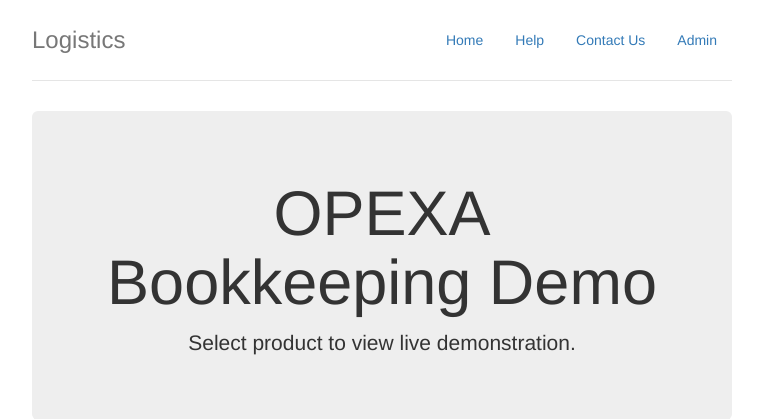
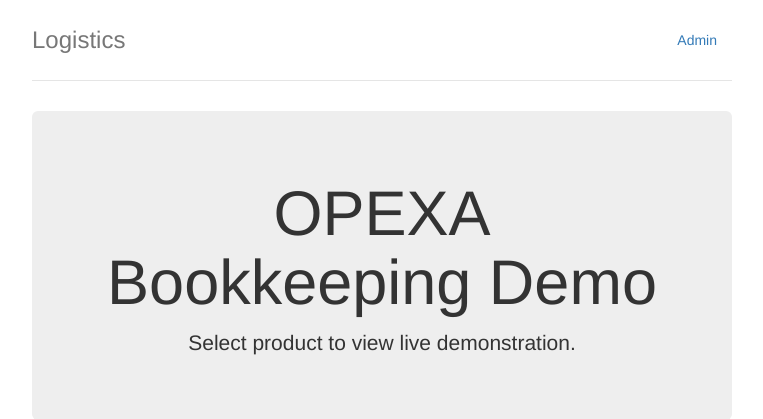
Before and after one commit to PyUnchained/books, a Django app: template templates/books/landing.html in a window 1280 px wide. Shown: the top 419 px of the page, without its empty margins (258-1021 px from the left). Run offline with Django 3.2, Linux system fonts and the light colour scheme; the template is opened without the code that fills it, so the values that code supplies are empty; parts of the project's set-up code (start-up, migrations or seed data) failed here and were passed over; some libraries are stand-ins or nearby versions.

Commit message:
Updated demo view and removed pyc files.

```diff
--- a/templates/books/landing.html
+++ b/templates/books/landing.html
@@ -52,9 +52,6 @@
         <nav>
           <ul class="nav nav-pills pull-right">
             {% block nav_list %}
-            <li role="presentation"><a href="#">Home</a></li>
-            <li role="presentation"><a href="#">Help</a></li>
-            <li role="presentation"><a href="#">Contact Us</a></li>
             <li role="presentation"><a href="/admin">Admin</a></li>
             {% endblock nav_list %}
           </ul>
```
